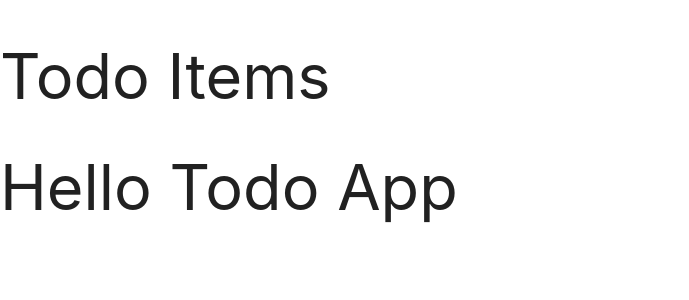
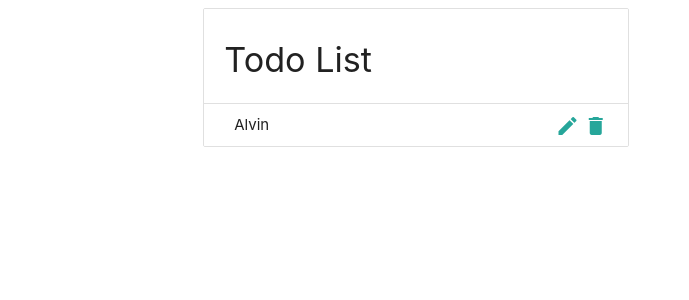
Before and after one commit to iankiku/oneamb_app, a Django app: template todo/templates/todo.html in a window 1280 px wide. Shown: the top 300 px of the page, without its empty margins (0-689 px from the left). Run offline with Django 3.2, Linux system fonts and the light colour scheme; the template is opened without the code that fills it, so the values that code supplies are empty; parts of the project's set-up code (start-up, migrations or seed data) failed here and were passed over; some libraries are stand-ins or nearby versions.

Commit message:
update template

```diff
--- a/todo/templates/todo.html
+++ b/todo/templates/todo.html
@@ -1,20 +1,32 @@
-<h1>Todo Items </h1>
  <!DOCTYPE html>
   <html>
     <head>
       <!--Import Google Icon Font-->
       <link href="https://fonts.googleapis.com/icon?family=Material+Icons" rel="stylesheet">
       <!--Import materialize.css-->
-      <link type="text/css" rel="stylesheet" href="css/materialize.min.css"  media="screen,projection"/>
+ <link rel="stylesheet" href="https://cdnjs.cloudflare.com/ajax/libs/materialize/1.0.0/css/materialize.min.css">
 
       <!--Let browser know website is optimized for mobile-->
       <meta name="viewport" content="width=device-width, initial-scale=1.0"/>
     </head>
 
     <body>
-    <h1>Hello Todo App </h1>
+        <div class="container">
+<div class="row">
+      <div class="col s6">
+      <ul class="collection with-header">
+        <li class="collection-header"><h4>Todo List </h4></li>
+      <li class="collection-item"><div>Alvin
+      <a href="#!" class="secondary-content">
+      <i class="material-icons">edit</i>
+      <i class="material-icons">delete</i>
+      </a>
+      </div></li>
+      </ul>
+      </div>
+      </div>
 
       <!--JavaScript at end of body for optimized loading-->
-      <script type="text/javascript" src="js/materialize.min.js"></script>
+ <script src="https://cdnjs.cloudflare.com/ajax/libs/materialize/1.0.0/js/materialize.min.js"></script>
     </body>
   </html>
--- a/todo/urls.py
+++ b/todo/urls.py
@@ -6,6 +6,6 @@ from .views import All_Items
 
 urlpatterns = [
     path('', views.All_Items, name='todo'),
-    path('deleteItem/<todo_id>', views.deleteItem, name='delete'),
+    # path('deleteItem/<todo_id>', views.deleteItem, name='delete'),
 
 ]
--- a/todo/views.py
+++ b/todo/views.py
@@ -14,7 +14,9 @@ Demonstrate simple CRUD Operations in django DB
 """
 "Things to do"
 # List Todo Items in DB
-
+def All_Items (request):
+        all_items = TodoItem.objects.all
+        return render(request, 'todo.html', {'all_items': all_items})
 # Add a Todo Item
 
 # Delete a TodoItem
```
